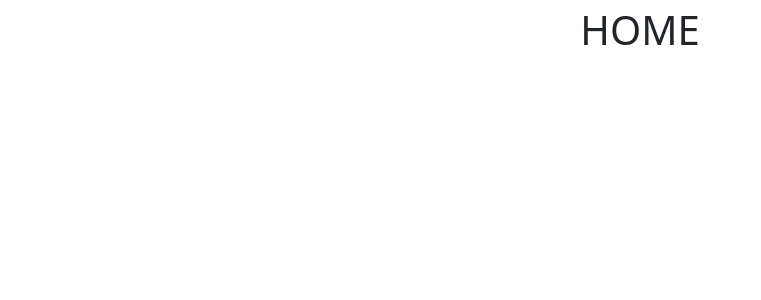
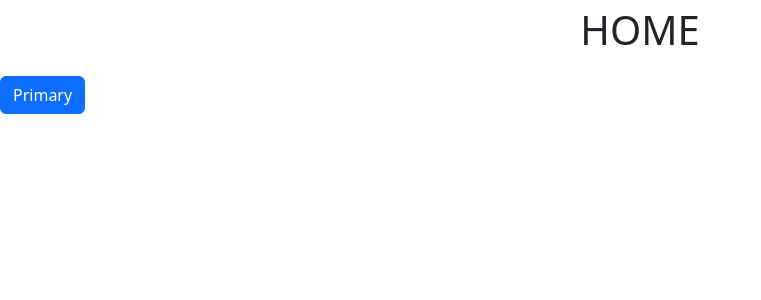
Before and after one commit to Jarvis0328/WeddingSongsTables, an Angular app: page /home in a window 1280 px wide. Shown: the top 300 px of the page, without its empty margins (0-761 px from the left). Built offline with nearby package versions, Linux system fonts and the light colour scheme.

Commit message:
added id as routing param in song-detail

```diff
--- a/src/app/app.config.ts
+++ b/src/app/app.config.ts
@@ -1,9 +1,9 @@
 import { ApplicationConfig } from '@angular/core';
-import { provideRouter } from '@angular/router';
+import { provideRouter, withComponentInputBinding } from '@angular/router';
 
 import { routes } from './app.routes';
 import { provideClientHydration } from '@angular/platform-browser';
 
 export const appConfig: ApplicationConfig = {
-  providers: [provideRouter(routes), provideClientHydration()]
+  providers: [provideRouter(routes, withComponentInputBinding()), provideClientHydration()]
 };
--- a/src/app/home/home.component.html
+++ b/src/app/home/home.component.html
@@ -1 +1,4 @@
 <p class="text-center fs-1">HOME</p>
+<a [routerLink]="['song/{{1}}']" type="button" class="btn btn-primary">
+  Primary
+</a>
--- a/src/app/song-detail/song-detail.component.html
+++ b/src/app/song-detail/song-detail.component.html
@@ -1 +1 @@
-<p>song.detail works!</p>
+<p>{{id}}</p>
--- a/src/app/song-detail/song-detail.component.ts
+++ b/src/app/song-detail/song-detail.component.ts
@@ -1,4 +1,4 @@
-import { Component } from '@angular/core';
+import { Component, Input } from '@angular/core';
 
 @Component({
   selector: 'song-detail',
@@ -9,4 +9,5 @@ import { Component } from '@angular/core';
 })
 export class SongDetailComponent {
 
+  @Input() id = '';
 }
```
Also changed, not shown: src/app/home/home.component.ts (+7 -8 lines).
